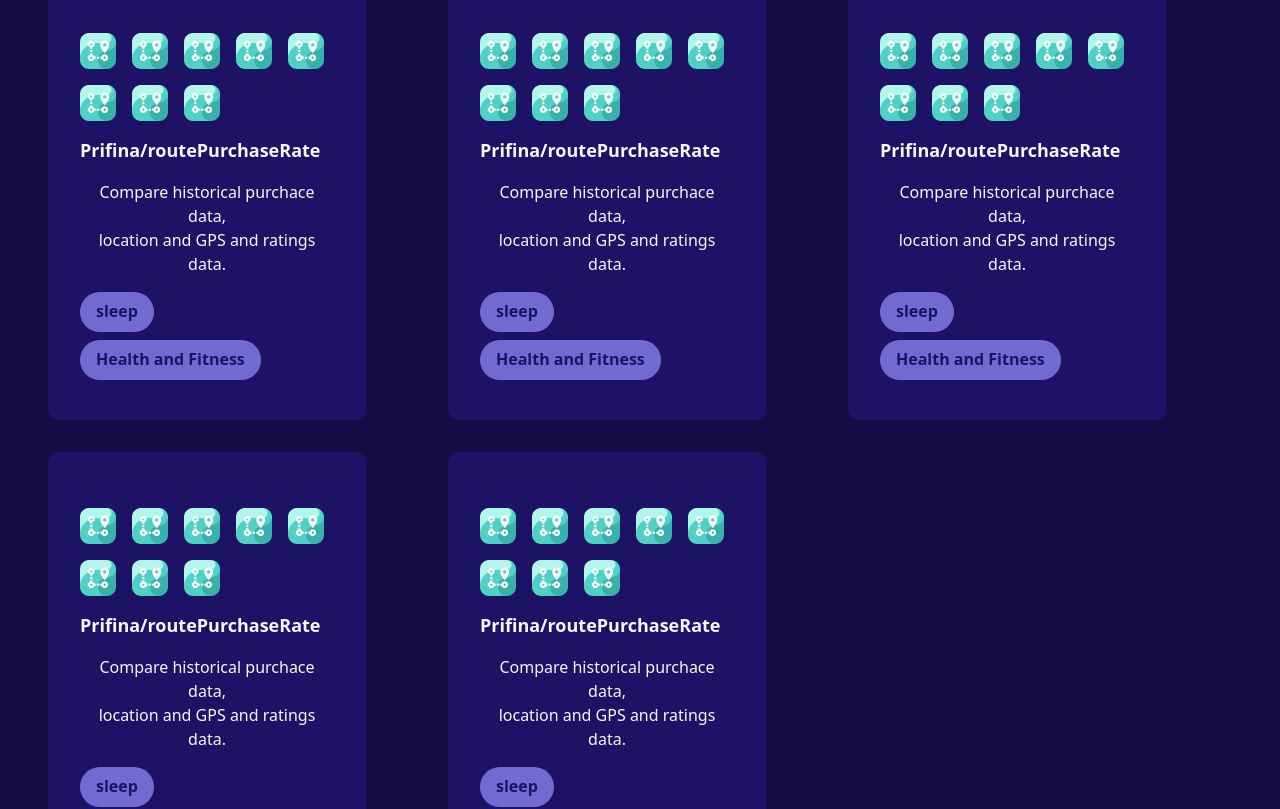
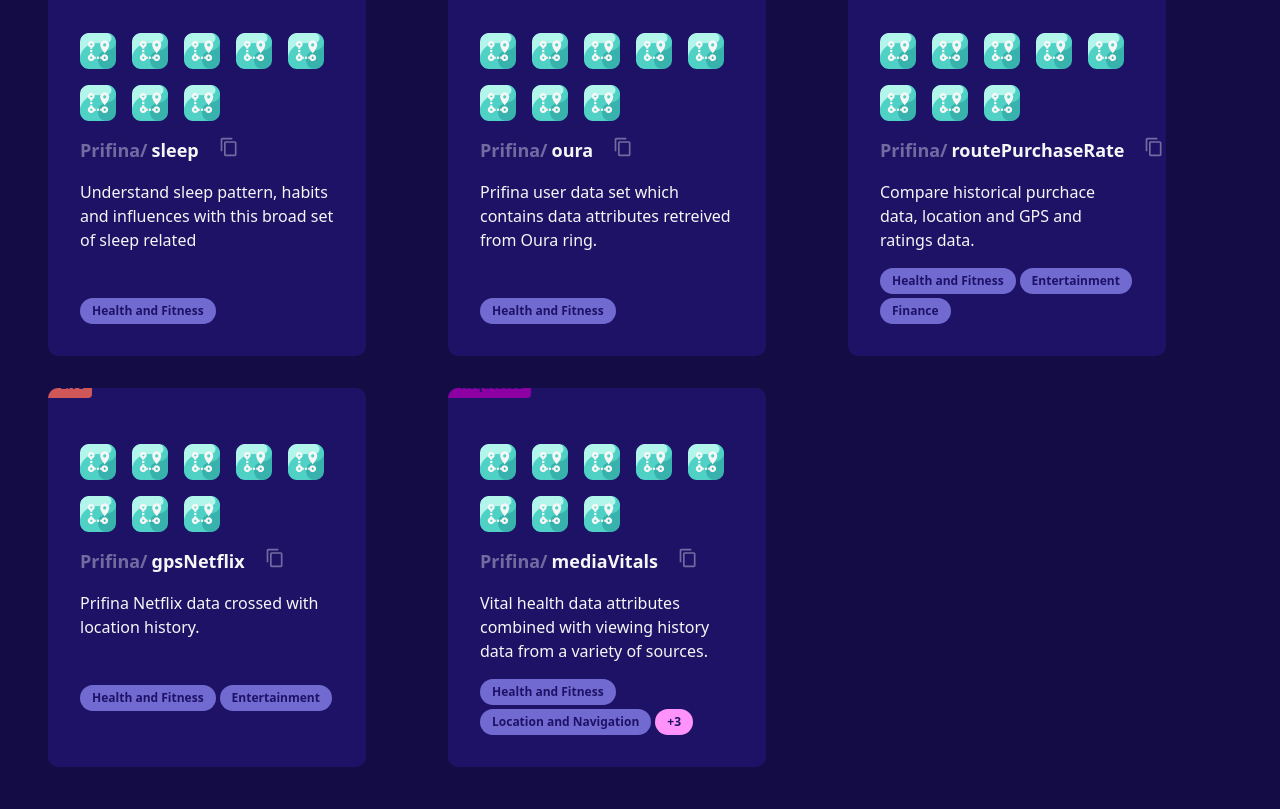
Before and after one commit to polymahh/data-mine, a React (Create React App) app: page /data-connectors in a window 1280 px wide. Shown: the part 900-1709 px from the top of the page. Built offline with nearby package versions, Linux system fonts and the light colour scheme; no server answers.

Commit message:
added to connector > status badge/ tags/ copy icon

```diff
--- a/src/pages/data-connectors/component/ConnectorCard.tsx
+++ b/src/pages/data-connectors/component/ConnectorCard.tsx
@@ -1,9 +1,23 @@
-import { Flex, Image, SimpleGrid, Text, VStack, Wrap } from "@chakra-ui/react";
+import {
+  Flex,
+  Icon,
+  Image,
+  SimpleGrid,
+  Text,
+  VStack,
+  Wrap,
+} from "@chakra-ui/react";
 import { useEffect } from "react";
-import ConnectorTag from "./ConnectorTag";
 import TagContainner from "./TagContainner";
+import { MdContentCopy } from "react-icons/md";
+import { StatusBadge } from "./StatusBadge";
 
-const DataCard = () => {
+interface Props {
+  connector?: any;
+  // any props that come into the component
+}
+
+const DataCard = ({ connector }: Props) => {
   useEffect(() => {});
   return (
     <VStack
@@ -14,6 +28,8 @@ const DataCard = () => {
       borderRadius={"10px"}
       alignItems={"start"}
       width={{ base: "full", xl: "318px" }}
+      position={"relative"}
+      overflow={"hidden"}
     >
       <Wrap spacing={4}>
         <Image src={"./connector-icon.png"} />
@@ -25,15 +41,22 @@ const DataCard = () => {
         <Image src={"./connector-icon.png"} />
         <Image src={"./connector-icon.png"} />
       </Wrap>
-      <Text color={"whiteText"} fontSize={"lg"} fontWeight={600}>
-        Prifina/routePurchaseRate
+
+      <Flex gap={1}>
+        <Text color={"#FFFFFF60"} fontSize={"18px"} fontWeight={600}>
+          Prifina/
+        </Text>
+        <Text color={"whiteText"} fontSize={"18px"} fontWeight={600}>
+          {connector.name}
+        </Text>
+        <Icon ml={4} as={MdContentCopy} color={"#FFFFFF60"} />
+      </Flex>
+
+      <Text color={"whiteText"} fontSize={"md"} textAlign={"left"}>
+        {connector.text}
       </Text>
-      <Text color={"whiteText"} fontSize={"md"}>
-        Compare historical purchace data,
-        <br />
-        location and GPS and ratings data.
-      </Text>
-      <TagContainner tags={["sleep", "Health and Fitness", "security"]} />
+      <TagContainner tags={connector.tags} />
+      <StatusBadge status={connector.status} />
     </VStack>
   );
 };
--- a/src/pages/data-connectors/component/ConnectorCardList.tsx
+++ b/src/pages/data-connectors/component/ConnectorCardList.tsx
@@ -7,6 +7,50 @@ interface Props {
   children?: ReactNode;
   // any props that come into the component
 }
+
+const connectors = [
+  {
+    name: "sleep",
+    text: "Understand sleep pattern, habits and influences with this broad set of sleep related ",
+    tags: ["Health and Fitness"],
+    icons: ["sleep"],
+    status: "Requested",
+  },
+  {
+    name: "oura",
+    text: "Prifina user data set which contains data attributes retreived from Oura ring. ",
+    tags: ["Health and Fitness"],
+    icons: ["sleep"],
+    status: "Live",
+  },
+  {
+    name: "routePurchaseRate",
+    text: "Compare historical purchace data, location and GPS and ratings data. ",
+    tags: ["Health and Fitness", "Entertainment", "Finance"],
+    icons: ["finance", "star", "location"],
+    status: "Requested",
+  },
+  {
+    name: "gpsNetflix",
+    text: "Prifina Netflix data crossed with location history. ",
+    tags: ["Health and Fitness", "Entertainment"],
+    icons: ["location", "entertainment"],
+    status: "Live",
+  },
+  {
+    name: "mediaVitals",
+    text: "Vital health data attributes combined with viewing history data from a variety of sources.",
+    tags: [
+      "Health and Fitness",
+      "Location and Navigation",
+      "small",
+      "this tag should be hidden",
+      "this tag should be hidden",
+    ],
+    icons: ["heart", "entertainment"],
+    status: "Requested",
+  },
+];
 
 const ConnectorCardList = ({ children }: Props) => {
   return (
@@ -18,11 +62,9 @@ const ConnectorCardList = ({ children }: Props) => {
         width={"full"}
         justifyItems={{ base: "center", xl: "left" }}
       >
-        <ConnectorCard />
-        <ConnectorCard />
-        <ConnectorCard />
-        <ConnectorCard />
-        <ConnectorCard />
+        {connectors.map((connector) => (
+          <ConnectorCard connector={connector} />
+        ))}
       </SimpleGrid>
       <RequestConnectors />
     </>
--- a/src/pages/data-connectors/component/ConnectorTag.tsx
+++ b/src/pages/data-connectors/component/ConnectorTag.tsx
@@ -1,19 +1,21 @@
-import { Button } from "@chakra-ui/react";
+import { Button, Flex } from "@chakra-ui/react";
 interface props {
   text: string;
 }
 
 const ConnectorTag = ({ text }: props) => {
   return (
-    <Button
-      bg={"subTag"}
-      px={"4"}
+    <Flex
+      bg={text.includes("+") ? "moreTag" : "subTag"}
+      px={"3"}
+      py={1}
       borderRadius={"full"}
       fontWeight={700}
+      fontSize={"12px"}
       color={"bgItem"}
     >
       {text}
-    </Button>
+    </Flex>
   );
 };
 export default ConnectorTag;
--- a/src/component/StatusBadge.tsx
+++ b/src/pages/data-connectors/component/StatusBadge.tsx
@@ -11,26 +11,16 @@ export function StatusBadge({ status }: Props) {
       fontSize={"12px"}
       fontWeight={"700"}
       color={"bgItem"}
-      bg={
-        status === "Live Available"
-          ? "Live"
-          : status === "Requested"
-          ? "Requested"
-          : "primary"
-      }
+      bg={status}
       borderRadius={"base"}
       py={1}
       pr={2}
       pl={4}
-      top={-8}
-      left={-2}
+      top={-4}
+      left={-1}
       position={"absolute"}
     >
-      {status === "Live Available"
-        ? "Live"
-        : status === "Requested"
-        ? "Requested"
-        : "Upcoming"}
+      {status}
     </Center>
   );
 }
--- a/src/pages/data-connectors/component/TagContainner.tsx
+++ b/src/pages/data-connectors/component/TagContainner.tsx
@@ -8,40 +8,38 @@ interface Props {
 }
 
 const TagContainner = ({ tags }: Props) => {
-  const [overflow, setOverFlow] = useState(false);
-  const [visibleTags, setVisibleTags] = useState<string[]>([]);
+  const [more, setMore] = useState(-1);
+  const [visibleTags, setVisibleTags] = useState([...(tags || [])]);
   const refContainer = useRef<any>();
 
+  const removeTag = () => {
+    const elements = [...(tags || [])];
+    if (more > 0) {
+      elements.splice(elements.length - more);
+      elements.push(`+${more}`);
+    }
+    setVisibleTags(elements);
+  };
+
   useEffect(() => {
-    if (tags) {
-      if (
-        refContainer.current.scrollHeight > refContainer.current.clientHeight
-      ) {
-        setOverFlow(true);
-        const elements = [];
-        for (let i = 0; i < elements.length; i++) {
-          elements.push(tags[i]);
-          console.log(tags);
-        }
-        setVisibleTags(elements);
-      } else setVisibleTags(tags);
+    if (refContainer.current.scrollHeight > refContainer.current.clientHeight) {
+      setMore((prev) => prev + 1);
+      removeTag();
     }
-
-    console.log(refContainer.current.children.length);
-  }, [tags]);
+  });
 
   return (
     <Flex
       ref={refContainer}
-      gap={2}
-      h={"96px"}
+      gap={1}
+      h={"56px"}
       overflowY={"hidden"}
       justifyContent={"left"}
-      alignItems={"flex-end"}
+      alignItems={"end"}
       wrap={"wrap"}
     >
       {visibleTags &&
-        visibleTags.map((tag) => <ConnectorTag key={tag} text={tag} />)}
+        visibleTags.map((tag, idx) => <ConnectorTag key={idx} text={tag} />)}
     </Flex>
   );
 };
--- a/src/pages/data-sources/component/CateoryCardList.tsx
+++ b/src/pages/data-sources/component/CateoryCardList.tsx
@@ -22,7 +22,7 @@ const CateoryCardList = () => {
                 <CategoryContainner category={category} />
               )
           )}
-        {categories && categories[0].items.length === 0 && (
+        {categories && categories.every((cat: any) => cat.items.length === 0) && (
           <Text color={"whiteText"} fontSize={"24px"} fontWeight={600}>
             No Results Found
           </Text>
@@ -34,7 +34,9 @@ const CateoryCardList = () => {
         )}
       </VStack>
       <RequestDataSources />
-      {categories && categories[0].items.length === 0 && <SimilarDataSources />}
+      {categories && categories.every((cat: any) => cat.items.length === 0) && (
+        <SimilarDataSources />
+      )}
     </>
   );
 };
--- a/src/pages/data-sources/component/SimilarDataSources.tsx
+++ b/src/pages/data-sources/component/SimilarDataSources.tsx
@@ -4,7 +4,7 @@ import { Flex, Text, VStack } from "@chakra-ui/react";
 import DataCard from "./DataCard";
 
 const SimilarDataSources = () => {
-  const { similarDataSources } = useContext(DataContext);
+  const { similarDataSources } = useContext(DataContext) || [];
   return (
     <VStack gap={10}>
       <Text
@@ -21,12 +21,13 @@ const SimilarDataSources = () => {
         wrap={"wrap"}
         justify={["center", "center", "left"]}
       >
-        {similarDataSources.items.map((item: any) => (
-          <DataCard
-            name={item.Name.title[0].plain_text}
-            status={item.Status_.select}
-          />
-        ))}
+        {similarDataSources &&
+          similarDataSources.items.map((item: any) => (
+            <DataCard
+              name={item.Name.title[0].plain_text}
+              status={item.Status_.select}
+            />
+          ))}
       </Flex>
     </VStack>
   );
```
